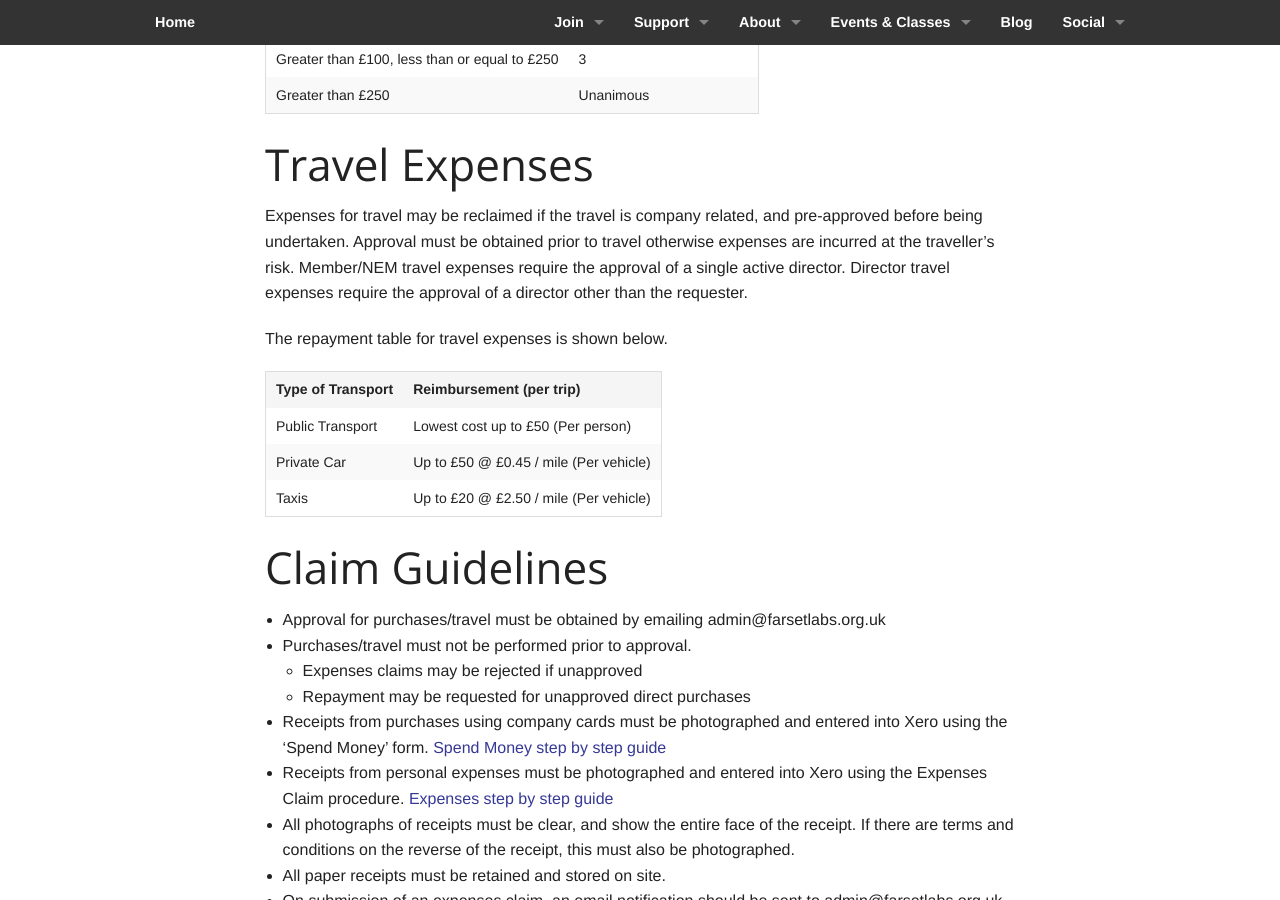
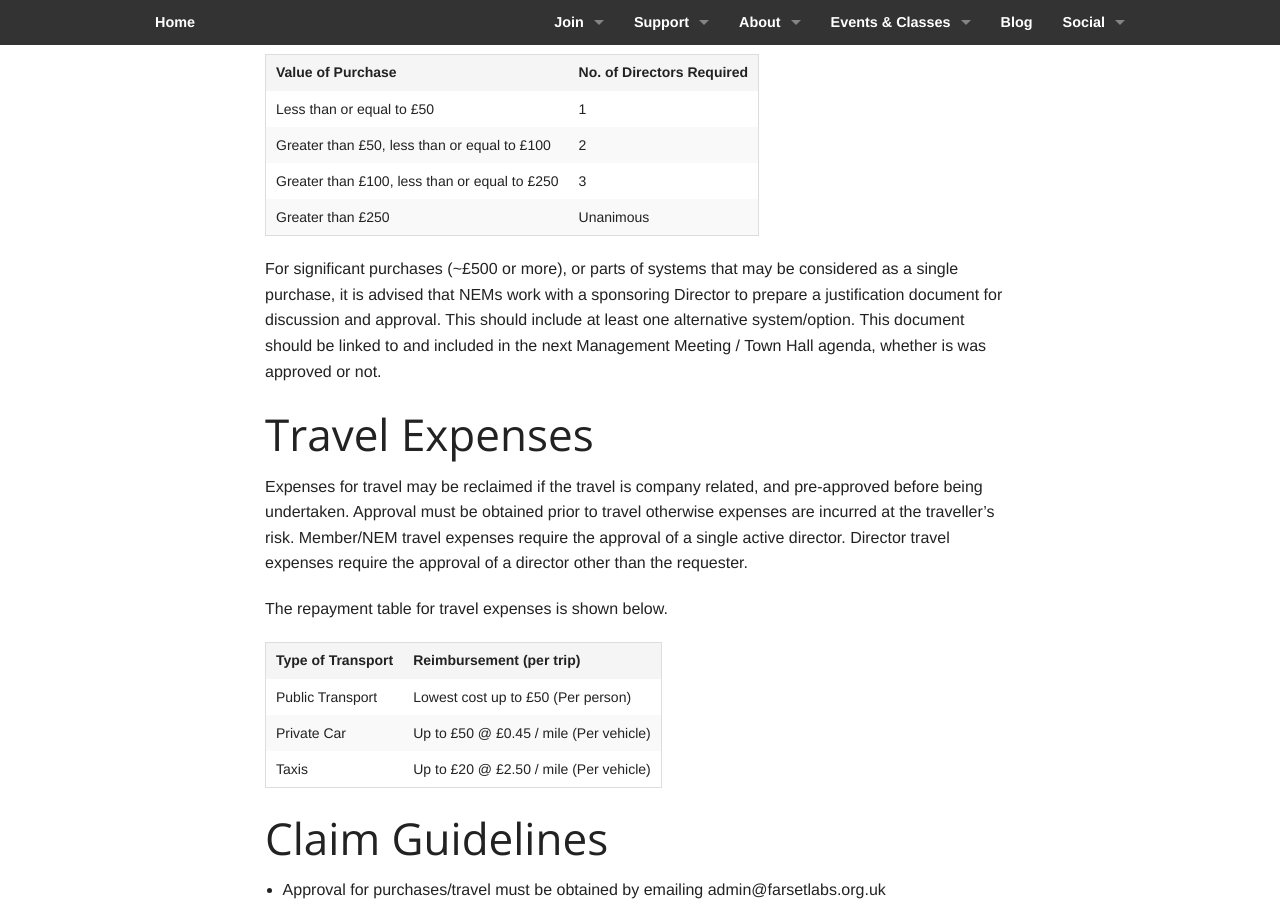
Before and after one commit to FarsetLabs/farsetlabs.github.io, a Jekyll site: the page built from about/expenses_purchasing.md, in a window 1280 px wide and 900 px high, scrolled down 1757 px. Built offline with Jekyll 4.4.1, drawn with Linux system fonts in a browser that asks for light colours; some of the changed text lies outside the part shown.

Commit message:
Add purchase justification to purchasing policy

```diff
--- a/about/expenses_purchasing.md
+++ b/about/expenses_purchasing.md
@@ -21,6 +21,7 @@ The table below outlines the number of directors required to approve any given t
 | Greater than £100, less than or equal to £250 | 3                         |
 | Greater than £250                             | Unanimous                 |
 
+For significant purchases (~£500 or more), or parts of systems that may be considered as a single purchase, it is advised that directors prepare a justification document for discussion and approval. This should include at least one alternative system/option. This document should be linked to and included in the next Directors Meeting agenda, whether is was approved or not.
 
 Exceptions to approval limits:
 
@@ -48,6 +49,8 @@ The table below outlines the number of directors required to approve any given t
 | Greater than £50, less than or equal to £100  | 2                         |
 | Greater than £100, less than or equal to £250 | 3                         |
 | Greater than £250                             | Unanimous                 |
+
+For significant purchases (~£500 or more), or parts of systems that may be considered as a single purchase, it is advised that NEMs work with a sponsoring Director to prepare a justification document for discussion and approval. This should include at least one alternative system/option. This document should be linked to and included in the next Management Meeting / Town Hall agenda, whether is was approved or not.
 
 # Travel Expenses
 Expenses for travel may be reclaimed if the travel is company related, and pre-approved before being undertaken. Approval must be obtained prior to travel otherwise expenses are incurred at the traveller’s risk.
```
